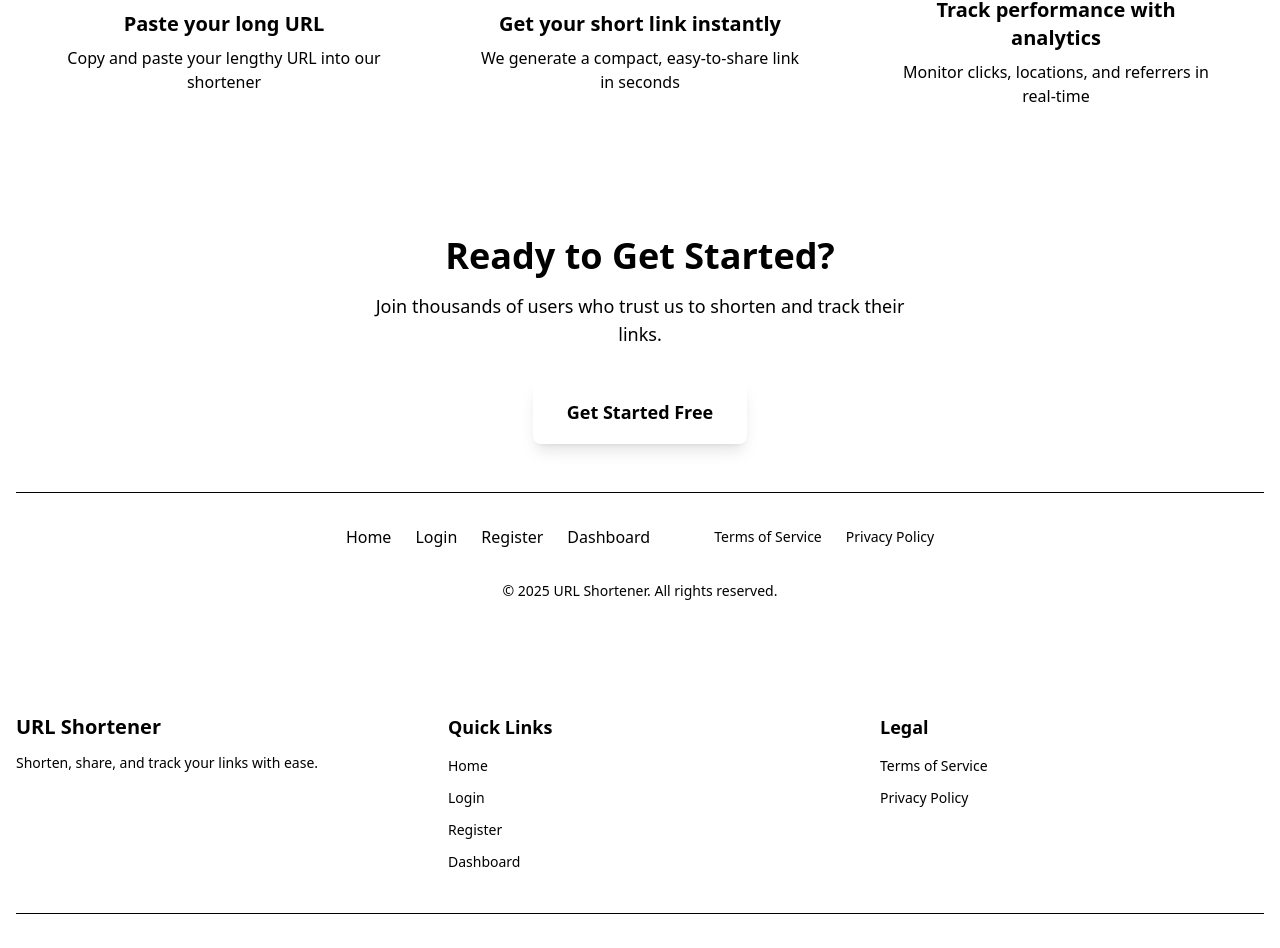
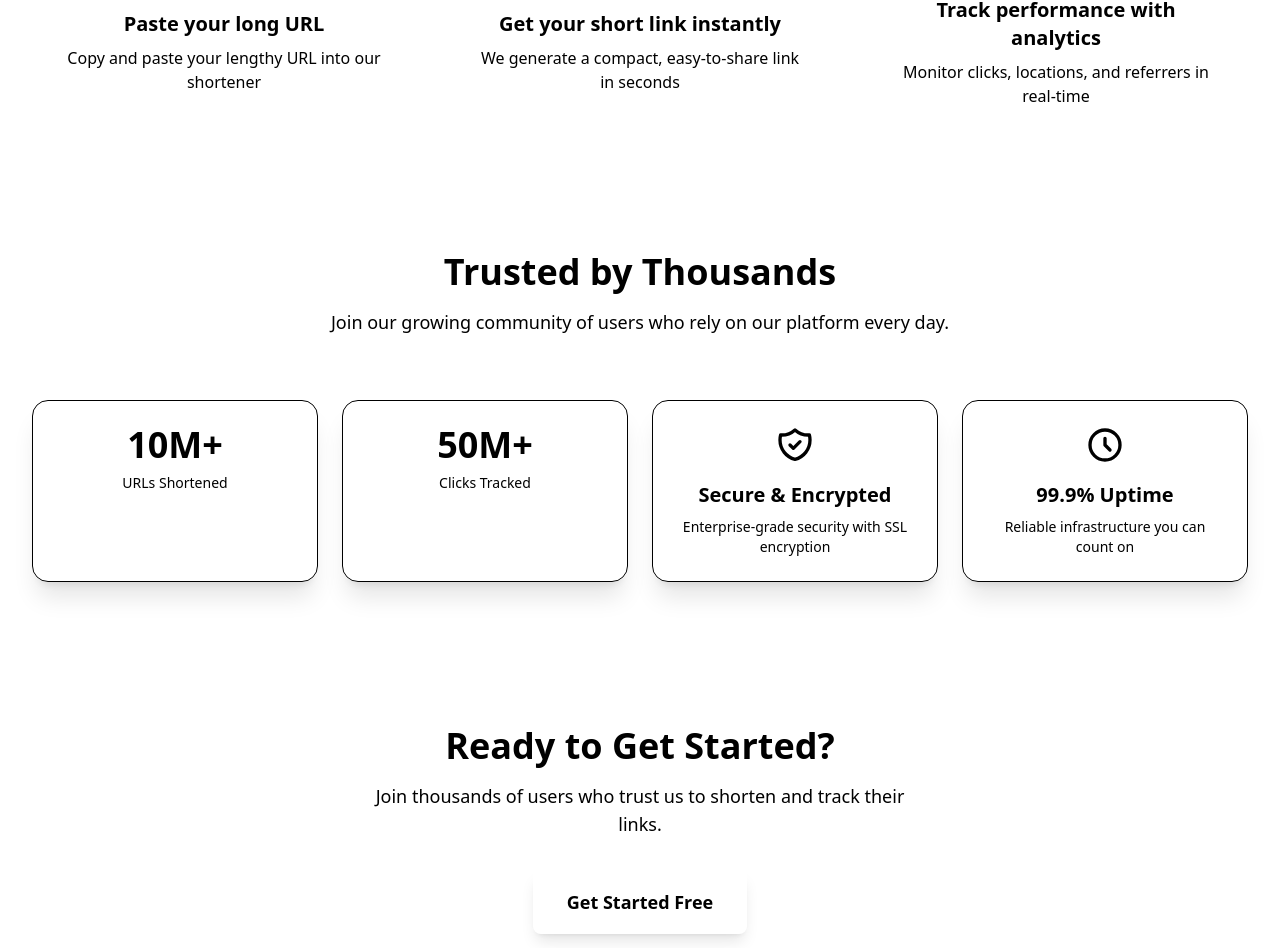
Before and after one commit to yetone/mirdb, a React (Vite) app in the folder frontend/: page / in a window 1280 px wide. Shown: the part 1638-2586 px from the top of the page. Built offline with nearby package versions, Linux system fonts and the light colour scheme.

Commit message:
fix(homepage): add SocialProofSection to homepage

```diff
--- a/frontend/src/App.tsx
+++ b/frontend/src/App.tsx
@@ -16,6 +16,7 @@ function Home() {
         <HeroSection />
         <FeaturesSection />
         <HowItWorksSection />
+        <SocialProofSection />
         <FooterCTA />
         <Footer />
       </main>
```
